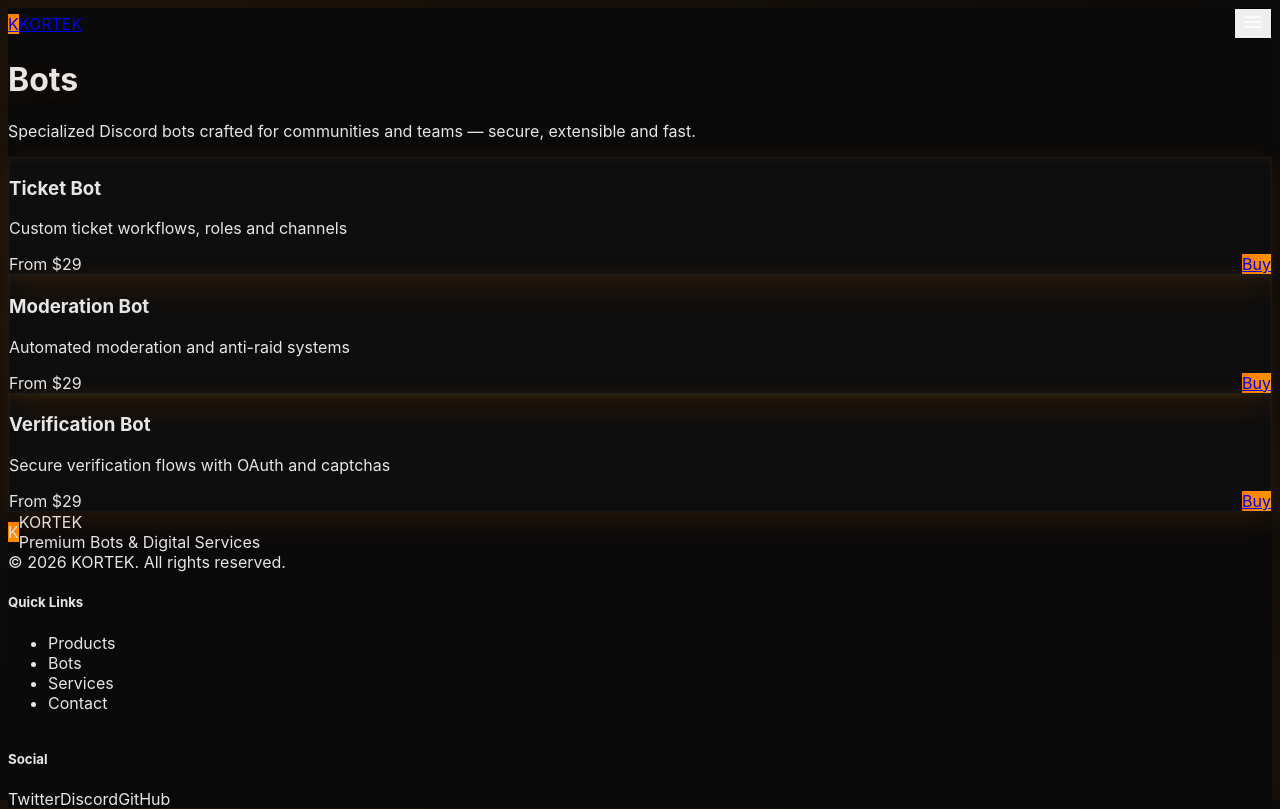
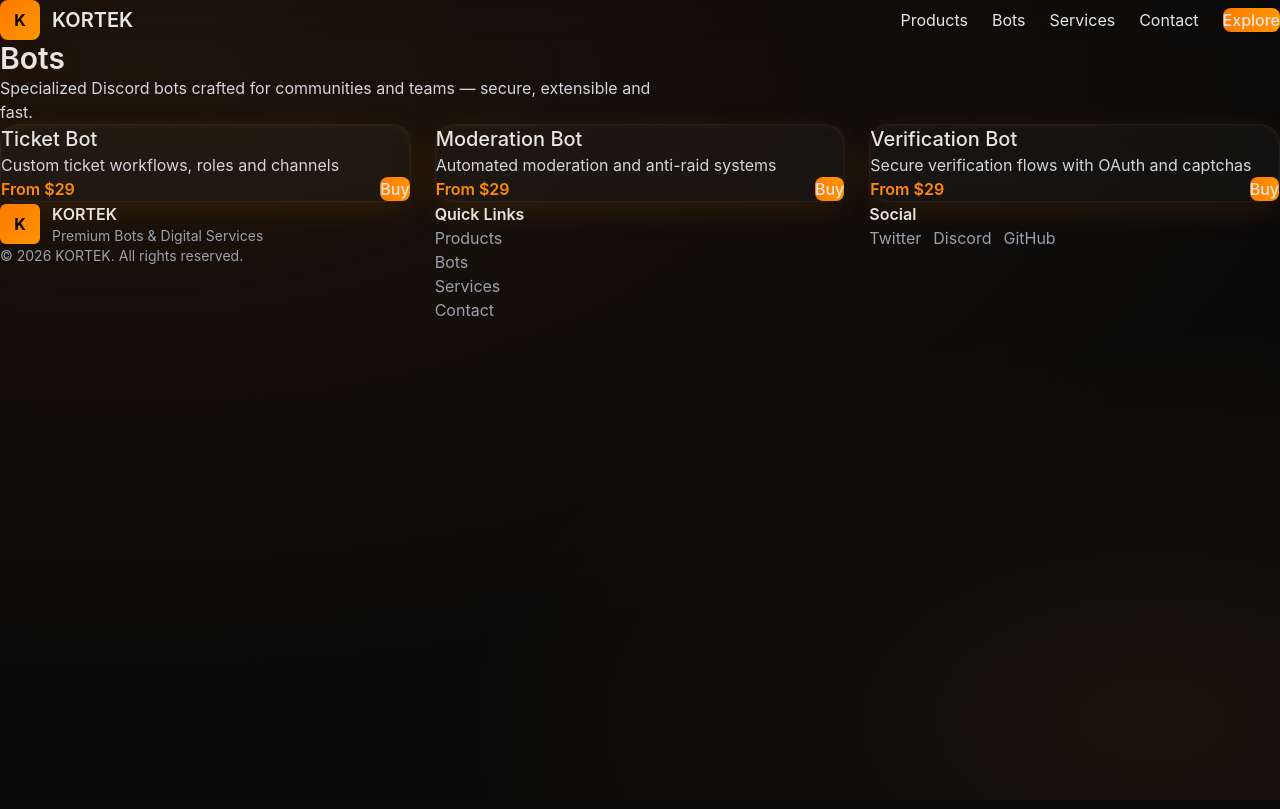
Before and after one commit to traxaloui-hue/kortek, a Next.js app: page /bots in a window 1280 px wide. Built offline with nearby package versions, Linux system fonts and the light colour scheme.

Commit message:
Update globals.css

```diff
--- a/app/globals.css
+++ b/app/globals.css
@@ -1,6 +1,4 @@
-@tailwind base;
-@tailwind components;
-@tailwind utilities;
+@import "tailwindcss";
 
 :root{
   --bg:#0a0a0a;
@@ -9,38 +7,70 @@
   --accent-2:#ff9500;
 }
 
-html,body,#root{
-  height:100%;
+*{
+  box-sizing:border-box;
+  margin:0;
+  padding:0;
 }
 
-html{
-  background: radial-gradient(1200px 600px at 10% 10%, rgba(255,122,0,0.08), transparent), radial-gradient(700px 400px at 90% 90%, rgba(255,149,0,0.06), transparent), var(--bg);
+html,
+body{
+  min-height:100%;
 }
 
 body{
-  color: #e6e6e6;
-  -webkit-font-smoothing: antialiased;
-  -moz-osx-font-smoothing: grayscale;
-  font-family: Inter, ui-sans-serif, system-ui, -apple-system, 'Segoe UI', Roboto, 'Helvetica Neue', Arial;
+  background:
+    radial-gradient(
+      1200px 600px at 10% 10%,
+      rgba(255,122,0,.08),
+      transparent
+    ),
+    radial-gradient(
+      700px 400px at 90% 90%,
+      rgba(255,149,0,.06),
+      transparent
+    ),
+    var(--bg);
+
+  color:#e6e6e6;
+  font-family:
+    Inter,
+    ui-sans-serif,
+    system-ui,
+    sans-serif;
+
+  overflow-x:hidden;
 }
 
-/* glass card */
-.card {
-  background: rgba(255,255,255,0.02);
-  backdrop-filter: blur(8px) saturate(120%);
-  border: 1px solid rgba(255,255,255,0.04);
+a{
+  text-decoration:none;
+  color:inherit;
 }
 
-/* orange glow */
-.glow {
-  box-shadow: 0 8px 30px rgba(255,122,0,0.12), 0 2px 6px rgba(255,149,0,0.06) inset;
+.card{
+  background:rgba(255,255,255,.03);
+  backdrop-filter:blur(8px);
+  border:1px solid rgba(255,255,255,.05);
+  border-radius:20px;
 }
 
-.kortek-title {
-  text-shadow: 0 4px 30px rgba(255,122,0,0.14), 0 1px 2px rgba(255,149,0,0.05);
+.glow{
+  box-shadow:
+    0 8px 30px rgba(255,122,0,.12),
+    0 2px 6px rgba(255,149,0,.06) inset;
 }
 
-/* tiny utilities */
-.badge {
-  background: linear-gradient(90deg,var(--accent),var(--accent-2));
+.kortek-title{
+  text-shadow:
+    0 4px 30px rgba(255,122,0,.14),
+    0 1px 2px rgba(255,149,0,.05);
 }
+
+.badge{
+  background:
+    linear-gradient(
+      90deg,
+      var(--accent),
+      var(--accent-2)
+    );
+}
```
